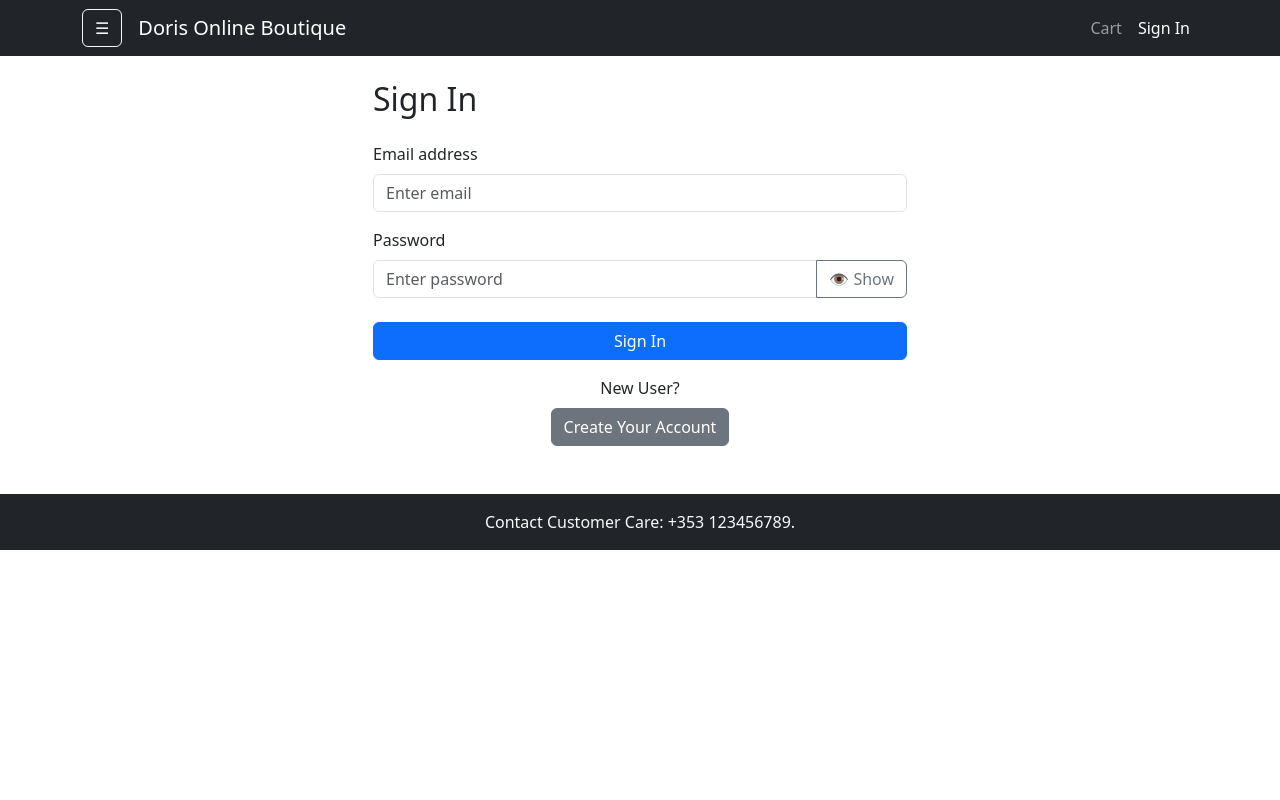
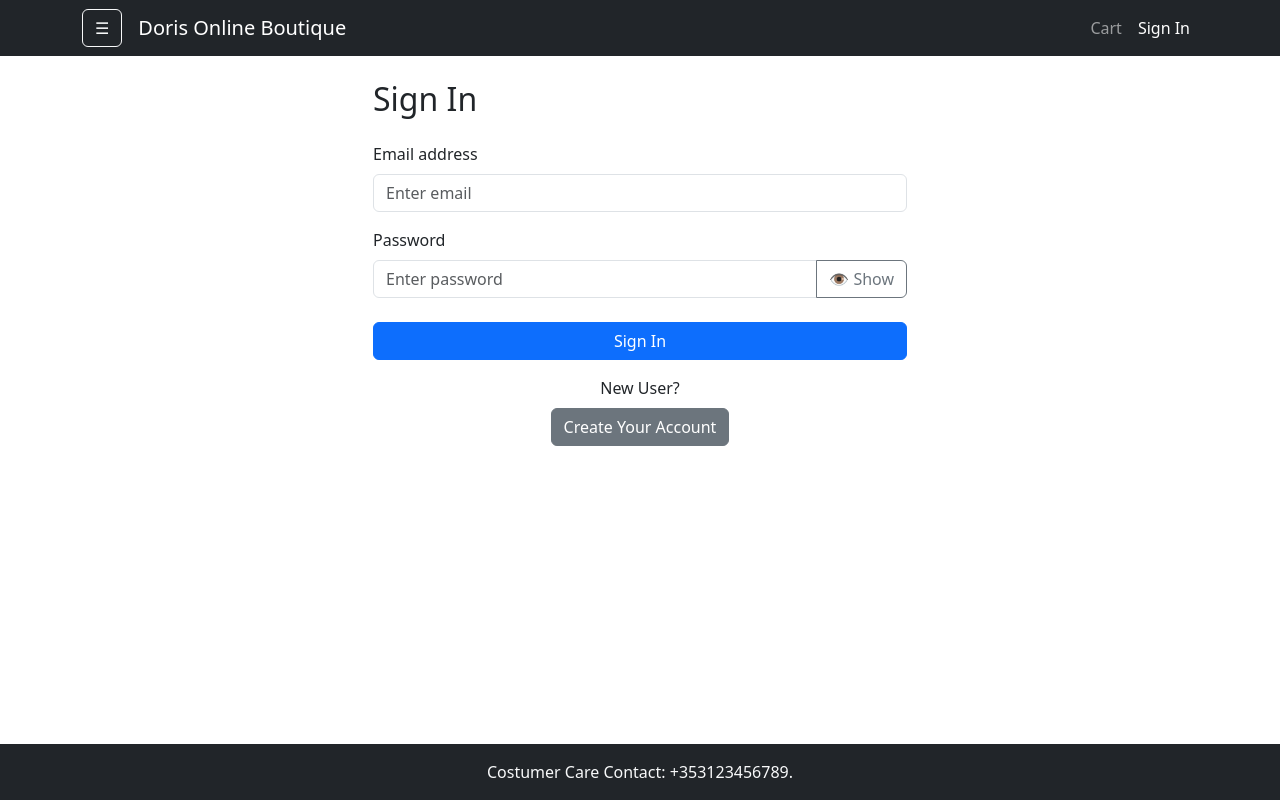
Before and after one commit to ernieboa7/Ecommerce-Doris, a React (Create React App) app in the folder frontend-react/: page /signin in a window 1280 px wide. Built offline with nearby package versions, Linux system fonts and the light colour scheme; no server answers.

Commit message:
styling added

```diff
--- a/frontend-react/src/App.js
+++ b/frontend-react/src/App.js
@@ -112,7 +112,7 @@ function App() {
       </Offcanvas>
 
       {/* MAIN CONTENT */}
-      <Container className="mb-5">
+      <Container className="mb-5" style={{ paddingBottom: '80px' }}>
         <Routes>
           {/* Admin Routes */}
           <Route path="/admin/orders" element={<AdminRoute><OrdersScreen /></AdminRoute>} />
@@ -141,8 +141,8 @@ function App() {
       </Container>
 
       {/* FOOTER */}
-      <footer className="bg-dark text-light text-center py-3 bottom-fixed" >
-        <Container>Contact Customer Care: +353 123456789.</Container>
+      <footer className="bg-dark text-light text-center py-3 fixed-bottom">
+        <Container>Costumer Care Contact: +353123456789.</Container>
       </footer>
     </>
   );
```
